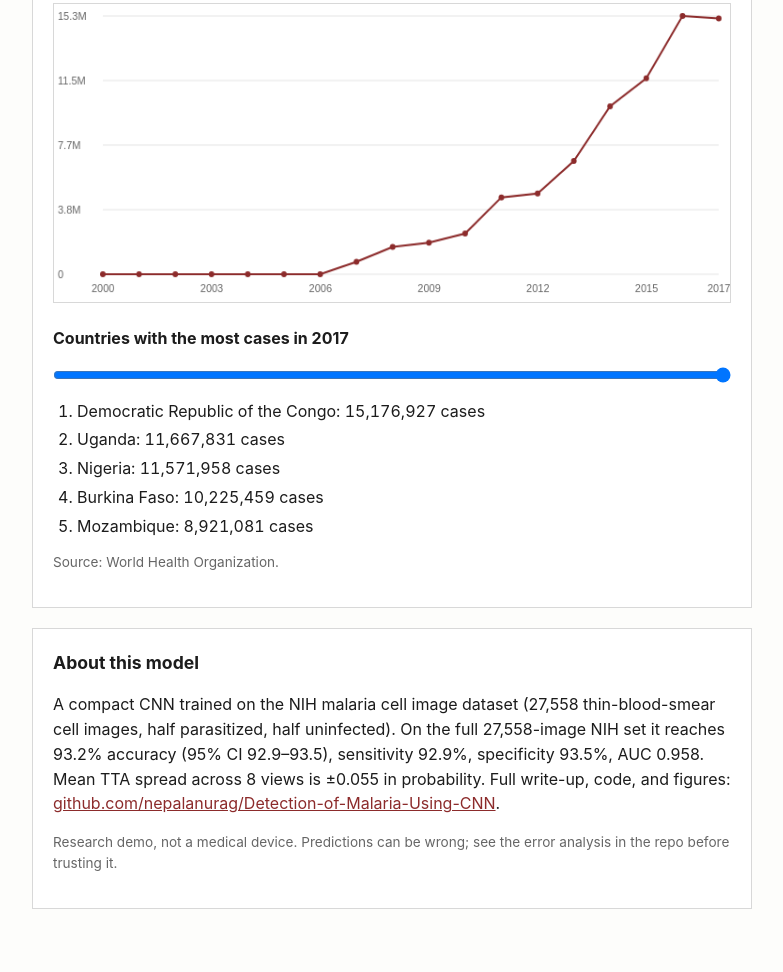
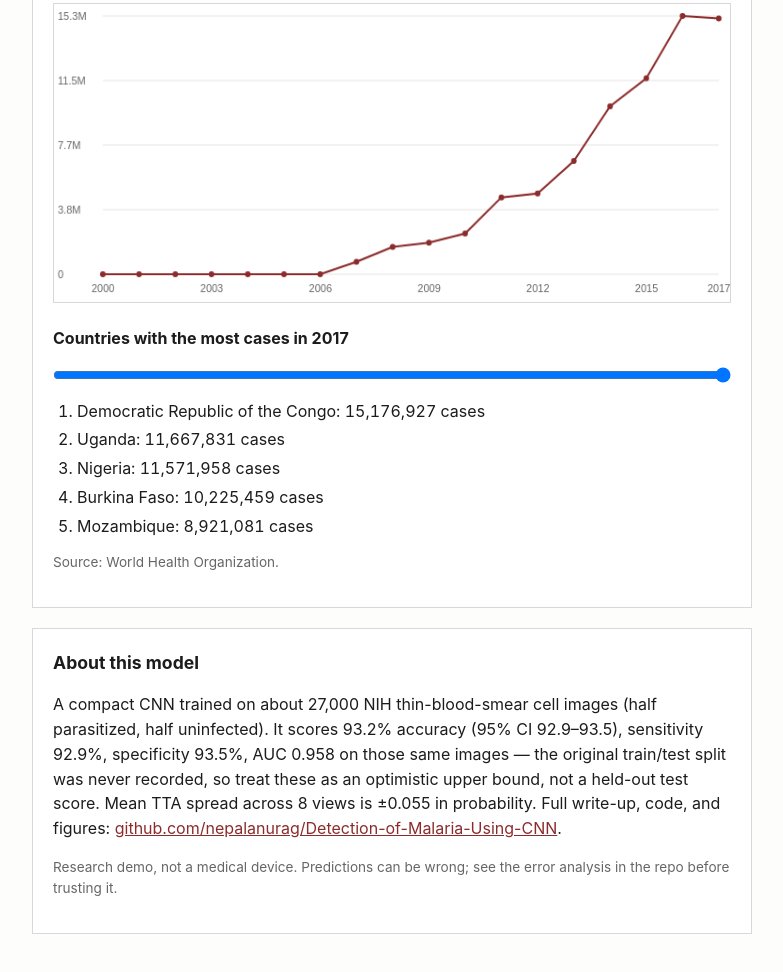
Before and after one commit to nepalanurag/Detection-of-Malaria-Using-CNN, a plain HTML site: page web/site/index.html in a window 1280 px wide. Shown: the part 1627-2599 px from the top of the page, without its empty margins (248-1031 px from the left). Drawn offline with Linux system fonts and the light colour scheme.

Commit message:
State honestly that the 93.2% is in-sample: trained on ~27k images, no recorded split

```diff
--- a/web/site/index.html
+++ b/web/site/index.html
@@ -129,10 +129,12 @@
 
   <section class="panel about">
     <h2>About this model</h2>
-    <p id="modelinfo">A compact CNN trained on the NIH malaria cell image dataset
-    (27,558 thin-blood-smear cell images, half parasitized, half uninfected).
-    <span id="modelmetrics">On the full 27,558-image NIH set it reaches 93.2% accuracy
-    (95% CI 92.9&ndash;93.5), sensitivity 92.9%, specificity 93.5%, AUC 0.958.
+    <p id="modelinfo">A compact CNN trained on about 27,000 NIH thin-blood-smear cell images
+    (half parasitized, half uninfected).
+    <span id="modelmetrics">It scores 93.2% accuracy
+    (95% CI 92.9&ndash;93.5), sensitivity 92.9%, specificity 93.5%, AUC 0.958
+    on those same images &mdash; the original train/test split was never recorded, so
+    treat these as an optimistic upper bound, not a held-out test score.
     Mean TTA spread across 8 views is &plusmn;0.055 in probability.</span> Full write-up,
     code, and figures:
     <a href="https://github.com/nepalanurag/Detection-of-Malaria-Using-CNN">github.com/nepalanurag/Detection-of-Malaria-Using-CNN</a>.</p>
```
